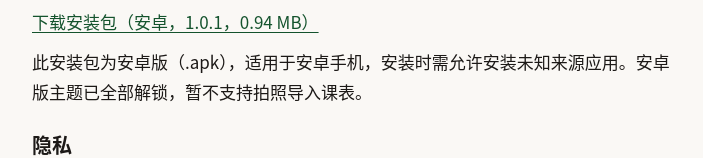
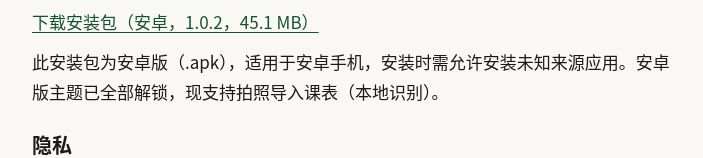
Before and after one commit to foolish-fish777/foolish-fish777.github.io, a plain HTML site: page apps/max-timetable/index.html in a window 1280 px wide. Shown: the part 512-670 px from the top of the page, without its empty margins (288-991 px from the left). Drawn offline with Linux system fonts and the light colour scheme.

Commit message:
Point Android download link to 1.0.2 release asset

```diff
--- a/apps/max-timetable/index.html
+++ b/apps/max-timetable/index.html
@@ -32,8 +32,8 @@
       <h2>下载</h2>
       <p><a href="MAX-timetable-1.0.0.app" download>下载安装包（鸿蒙，1.0.0，0.21 MB）</a></p>
       <p>此安装包为华为应用市场正式签名版（.app），适用于鸿蒙设备。如下载后提示无法安装，请等待应用市场审核通过后从华为应用市场下载。</p>
-      <p><a href="MAX-timetable-1.0.1.apk" download>下载安装包（安卓，1.0.1，0.94 MB）</a></p>
-      <p>此安装包为安卓版（.apk），适用于安卓手机，安装时需允许安装未知来源应用。安卓版主题已全部解锁，暂不支持拍照导入课表。</p>
+      <p><a href="https://github.com/foolish-fish777/foolish-fish777.github.io/releases/download/v1.0.2/MAX-timetable-1.0.2.apk" download>下载安装包（安卓，1.0.2，45.1 MB）</a></p>
+      <p>此安装包为安卓版（.apk），适用于安卓手机，安装时需允许安装未知来源应用。安卓版主题已全部解锁，现支持拍照导入课表（本地识别）。</p>
       <h2>隐私</h2>
       <ul class="index-list">
         <li>
```
